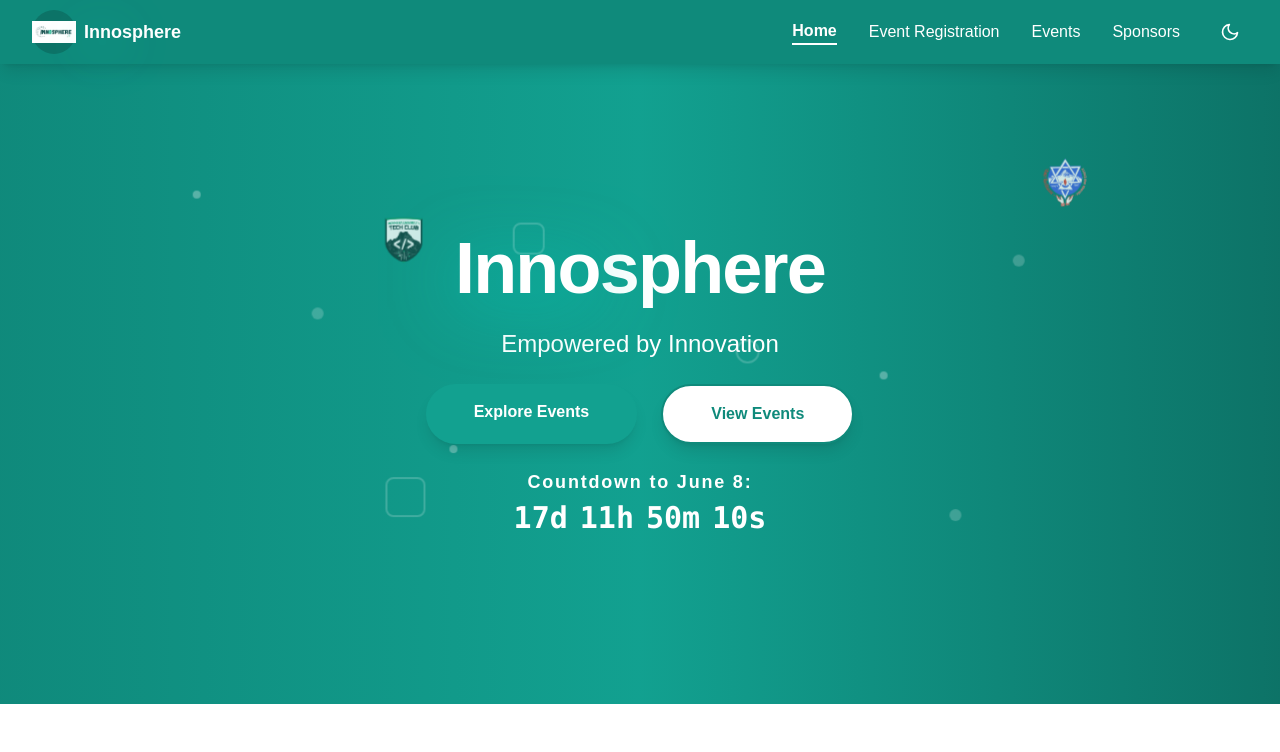
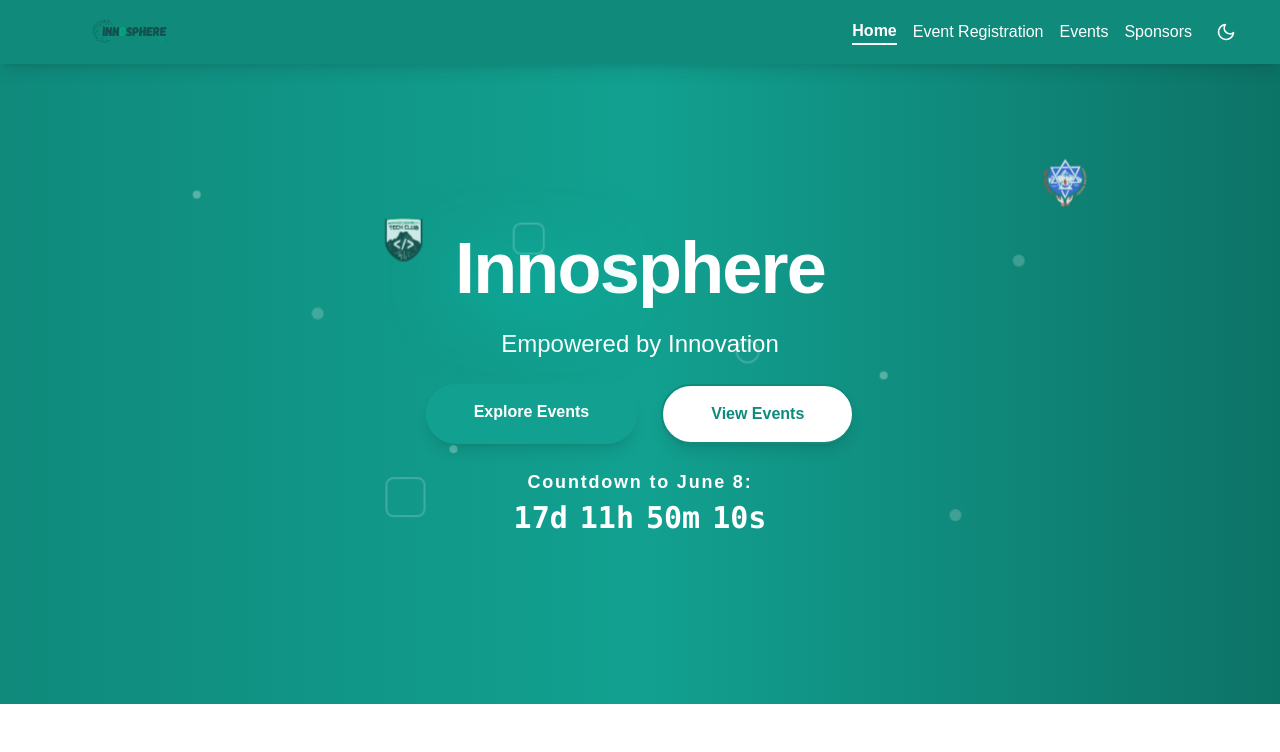
Before and after one commit to PU-Tech-Club/InnoSphere2025, a React (Vite) app: page / in a window 1280 px wide. Shown: the top 752 px of the page. Built offline with nearby package versions, Linux system fonts and the light colour scheme.

Commit message:
fix: Header - Spacing adjustment

```diff
--- a/src/App.tsx
+++ b/src/App.tsx
@@ -13,7 +13,7 @@ import { FiSun, FiMoon } from "react-icons/fi";
 import "./index.css";
 import puLogo from "./assets/pu_logo.svg";
 import putcLogo from "./assets/putc_logo.png";
-import InnosphereLogo from "./assets/Innosphere_logo.png";
+import innosphereLogo from "./assets/Innosphere_logo.png";
 
 // Lazy load components
 const Countdown = lazy(() => import("./components/Countdown"));
@@ -220,29 +220,17 @@ function AppContent() {
         role="navigation"
         aria-label="Main navigation"
       >
-        <div className="max-w-7xl mx-auto px-4 sm:px-6 lg:px-8 flex justify-between h-16 items-center">
-          {/* Logo Placeholder */}
-          <div className="flex items-center space-x-2">
-            <div
-              className="w-11 h-11 rounded-full bg-deepgreen flex items-center justify-center text-white font-bold text-lg"
-              role="img"
-              aria-label="Innosphere Logo"
-            >
-              <img src={InnosphereLogo} alt="Innosphere Logo" />
+        <div className="flex justify-between h-16 items-center">
+          {/* Logo */}
+          <div className="flex items-center">
+            <div className="w-64 h-20 flex items-center" role="img" aria-label="Innosphere Logo">
+              <img src={innosphereLogo} alt="Innosphere Logo" className="w-full h-full object-contain" />
             </div>
-            <span className="text-white font-bold text-lg">
-              <span className="relative inline-block animate-pop text-offwhite">
-                <span className="drop-shadow-[0_8px_24px_rgba(0,209,192,0.8)]">
-                  Inno
-                </span>
-              </span>
-              <span>sphere</span>
-            </span>
           </div>
 
           {/* Desktop Navigation */}
           <div
-            className="hidden md:flex items-center space-x-8"
+            className="hidden md:flex items-center space-x-4"
             role="menubar"
             aria-label="Main menu"
           >
@@ -264,7 +252,7 @@ function AppContent() {
               Sponsors
             </a>
             {/* Theme Toggle Button */}
-            <div role="menuitem">
+            <div role="menuitem" className="pr-9">
               <button
                 onClick={toggleTheme}
                 className="p-2 rounded-full text-white hover:bg-white/20 transition-colors focus:outline-none focus:ring-2 focus:ring-white focus:ring-offset-2 focus:ring-offset-teal"
@@ -281,7 +269,7 @@ function AppContent() {
           </div>
 
           {/* Mobile Menu Button */}
-          <div className="flex items-center space-x-4 md:hidden">
+          <div className="flex items-center space-x-4 md:hidden pr-4">
             {/* Theme Toggle Button for Mobile */}
             <div role="menuitem">
               <button
```
Also changed, not shown: src/assets/Innosphere_logo.png.
